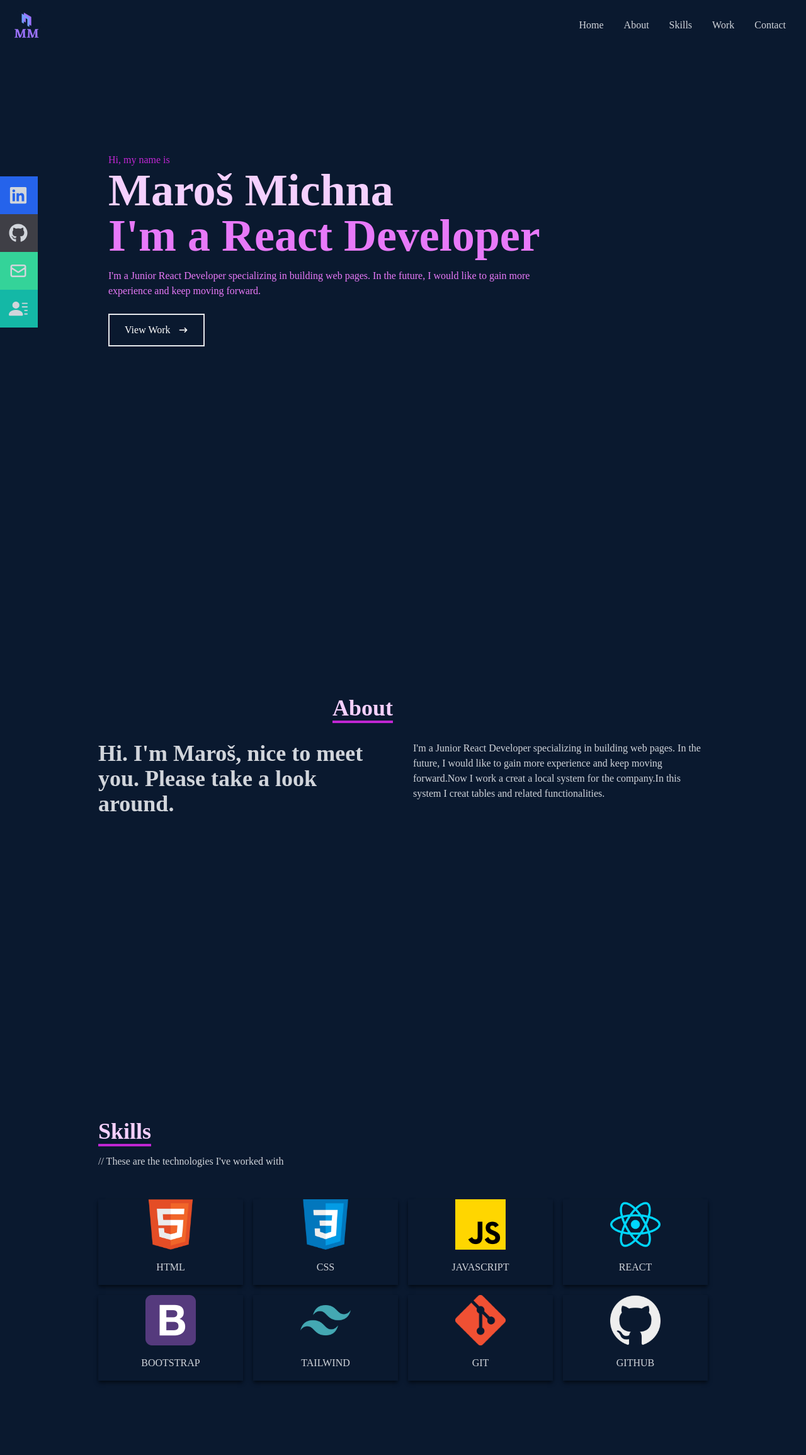
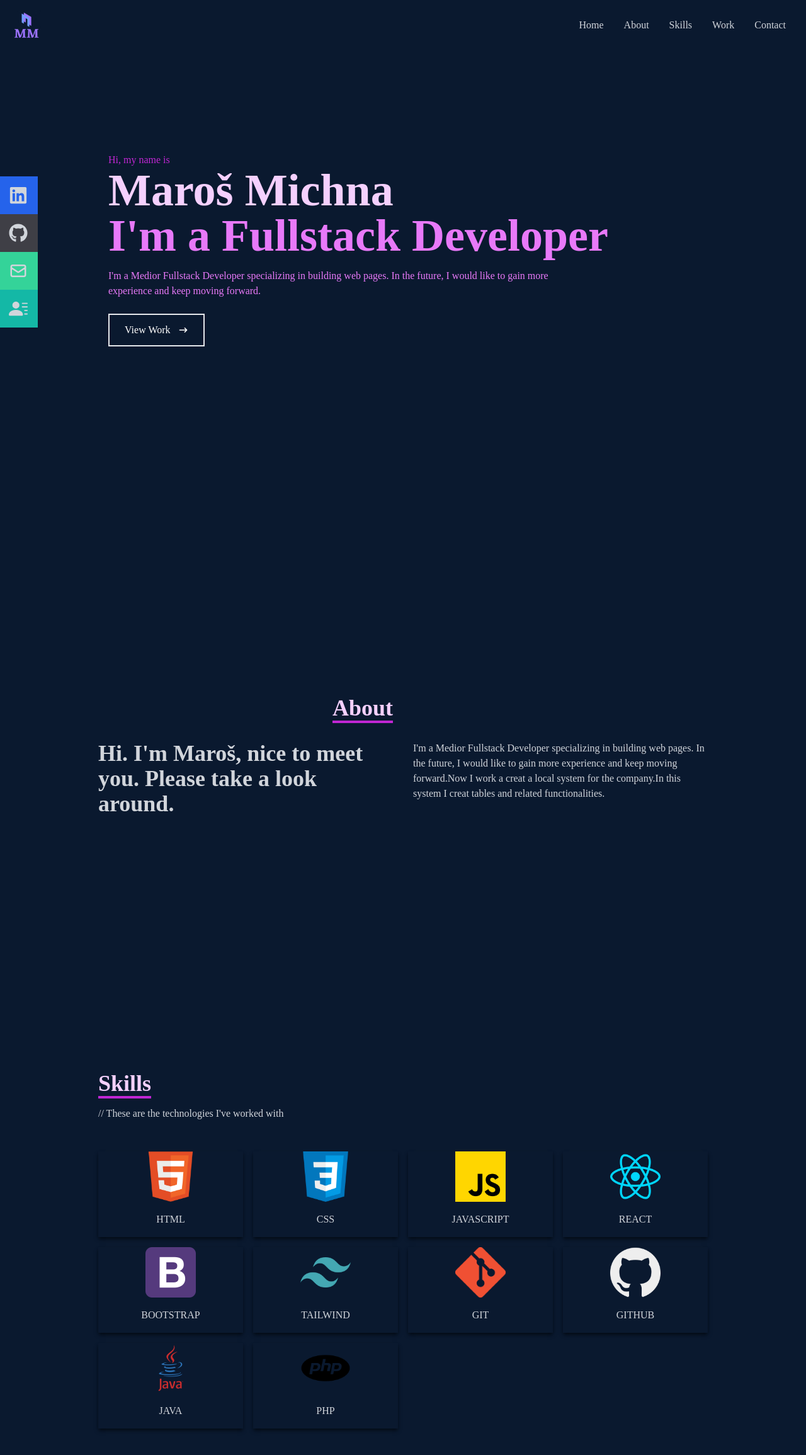
Before and after one commit to marosmichna/project-portfolio, a React (Create React App) app: page / in a window 1280 px wide. Shown: the top 2310 px of the page at 63% size. Built offline with nearby package versions, Linux system fonts and the light colour scheme.

Commit message:
update home and skills

```diff
--- a/src/components/About.js
+++ b/src/components/About.js
@@ -16,7 +16,7 @@ const About = () => {
                         <p>Hi. I'm Maroš, nice to meet you. Please take a look around.</p>
                     </div>
                     <div>
-                        <p>I'm a Junior React Developer specializing in building web pages.
+                        <p>I'm a Medior Fullstack Developer specializing in building web pages.
                             In the future, I would like to gain more experience and keep moving forward.Now I work a creat a local system for the company.In this system I creat tables and related functionalities.</p>
                     </div>
                 </div>
--- a/src/components/Home.js
+++ b/src/components/Home.js
@@ -5,13 +5,12 @@ import {HiArrowNarrowRight} from "react-icons/hi";
 const Home = () => {
   return (
     <div name="home" className="w-full h-screen bg-[#0a192f]">
-
         {/* Container */}
         <div className="max-w-[1000px] mx-auto px-8 flex flex-col justify-center h-full">
             <p className="text-fuchsia-600">Hi, my name is</p>
             <h1 className="text-4xl sm:text-7xl font-bold text-fuchsia-200">Maroš Michna</h1>
-            <h2 className="text-4xl sm:text-7xl font-bold text-fuchsia-400">I'm a React Developer</h2>
-            <p className="text-fuchsia-400 py-4 max-w-[700px]">I'm a Junior React Developer specializing in building web pages.
+            <h2 className="text-4xl sm:text-7xl font-bold text-fuchsia-400">I'm a Fullstack Developer</h2>
+            <p className="text-fuchsia-400 py-4 max-w-[700px]">I'm a Medior Fullstack Developer specializing in building web pages.
                 In the future, I would like to gain more experience and keep moving forward.
             </p>
             <div>
--- a/src/components/Skills.js
+++ b/src/components/Skills.js
@@ -8,6 +8,8 @@ import BootstrapImg from "../images/bootstrap.png";
 import GitHub from "../images/github.png";
 import Tailwind from "../images/tailwind.png";
 import Git from "../images/git.png";
+import Java from "../images/java-logo.png"
+import PHP from "../images/php.png"
 
 
 const Skills = () => {
@@ -54,6 +56,14 @@ const Skills = () => {
                     <img className="w-20 mx-auto" src={GitHub} alt="GITHUB Icon" />
                     <p className="my-4">GITHUB</p>
                 </div>
+                <div className="shadow-md shadow-[#040c16] hover:scale-110 duration-700">
+                    <img className="w-20 mx-auto" src={Java} alt="GITHUB Icon" />
+                    <p className="my-4">JAVA</p>
+                </div>
+                <div className="shadow-md shadow-[#040c16] hover:scale-110 duration-700">
+                    <img className="w-20 mx-auto" src={PHP} alt="GITHUB Icon" />
+                    <p className="my-4">PHP</p>
+                </div>
             </div>
         </div>
 
--- a/src/components/Work.js
+++ b/src/components/Work.js
@@ -1,5 +1,4 @@
 import React from 'react';
-import WorkImg from "../images/WorkImg.jpg";
 import RealWork from "../images/RealWork.png";
 import NameAgeApp from "../images/name-age-app.png";
 import TaskApp from "../images/task-app.png";
```
Also changed, not shown: src/images/java-logo.png (added), src/images/php.png (added).
